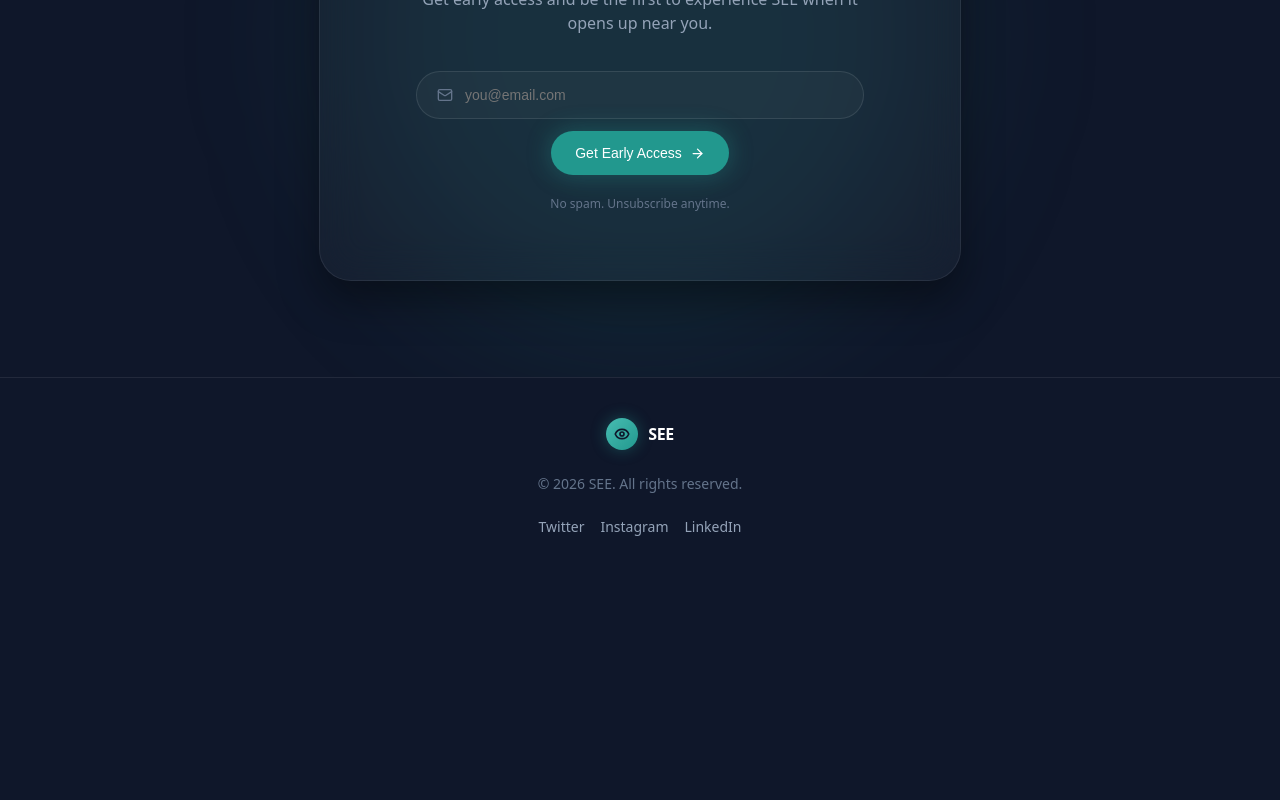
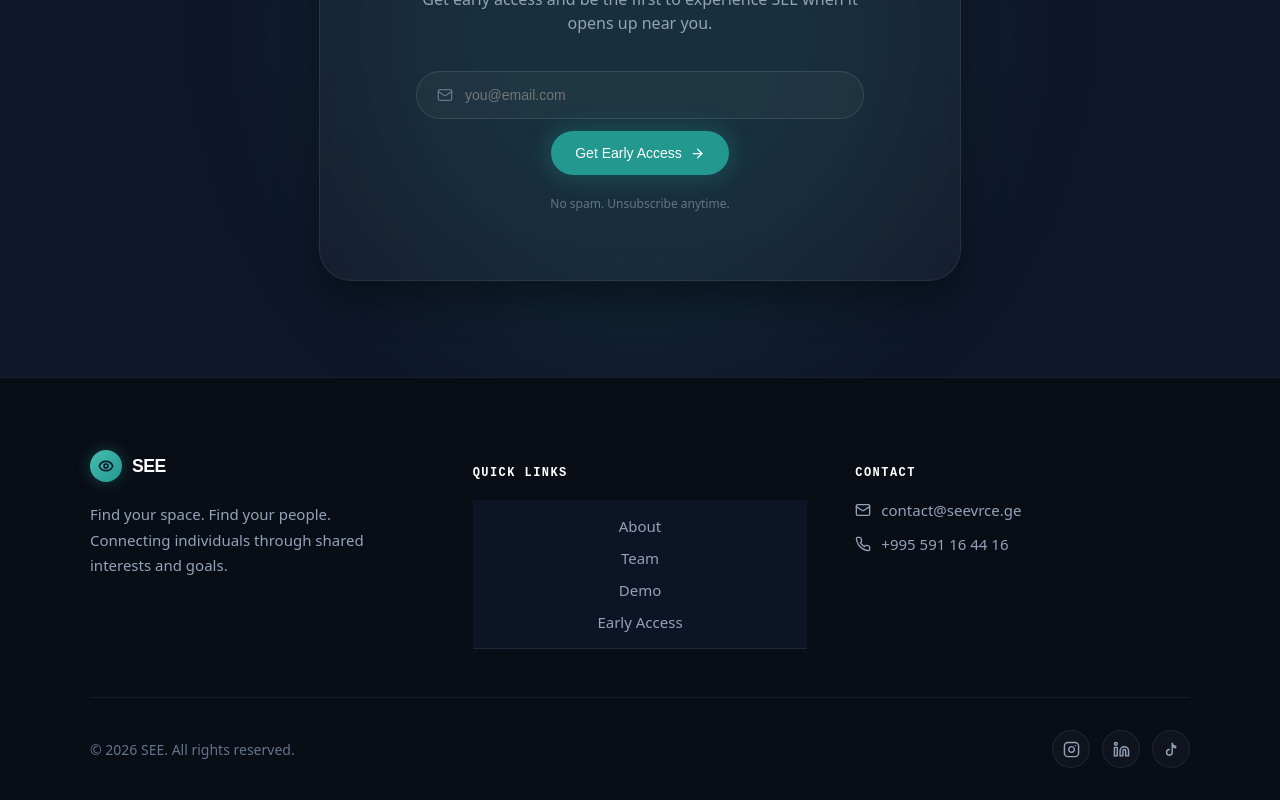
Before and after one commit to mealexandre/see-landing, a Next.js app in the folder see-landing/: page / in a window 1280 px wide. Shown: the part 6197-6997 px from the top of the page. Before the commit the page ends 6773 px from the top, so only its background shows below. Built offline with nearby package versions, Linux system fonts and the light colour scheme.

Commit message:
Fixed Footer social icons and updated component code

```diff
--- a/see-landing/components/Footer.tsx
+++ b/see-landing/components/Footer.tsx
@@ -1,56 +1,145 @@
 'use client';
 
-import { Eye } from 'lucide-react';
+import React from 'react';
+import { Eye, Mail } from 'lucide-react';
+
+/* TikTok Icon */
+function TikTokIcon({ size = 18, color = 'currentColor', strokeWidth = 2 }: { size?: number; color?: string; strokeWidth?: number }) {
+  return (
+    <svg width={size} height={size} viewBox="0 0 24 24" fill="none" stroke={color} strokeWidth={strokeWidth} strokeLinecap="round" strokeLinejoin="round">
+      <path d="M9 12a4 4 0 1 0 4 4V3a4.98 4.98 0 0 0 5 4.5" />
+      <path d="M14 7.5a5 5 0 0 0 4 2" />
+    </svg>
+  );
+}
+
+/* Instagram Icon */
+function InstagramIcon({ size = 18, color = 'currentColor', strokeWidth = 2 }: { size?: number; color?: string; strokeWidth?: number }) {
+  return (
+    <svg width={size} height={size} viewBox="0 0 24 24" fill="none" stroke={color} strokeWidth={strokeWidth} strokeLinecap="round" strokeLinejoin="round">
+      <rect width="20" height="20" x="2" y="2" rx="5" ry="5" />
+      <path d="M16 11.37A4 4 0 1 1 12.63 8 4 4 0 0 1 16 11.37z" />
+      <line x1="17.5" x2="17.51" y1="6.5" y2="6.5" />
+    </svg>
+  );
+}
+
+/* LinkedIn Icon */
+function LinkedInIcon({ size = 18, color = 'currentColor', strokeWidth = 2 }: { size?: number; color?: string; strokeWidth?: number }) {
+  return (
+    <svg width={size} height={size} viewBox="0 0 24 24" fill="none" stroke={color} strokeWidth={strokeWidth} strokeLinecap="round" strokeLinejoin="round">
+      <path d="M16 8a6 6 0 0 1 6 6v7h-4v-7a2 2 0 0 0-2-2 2 2 0 0 0-2 2v7h-4v-7a6 6 0 0 1 6-6z" />
+      <rect width="4" height="12" x="2" y="9" />
+      <circle cx="4" cy="4" r="2" />
+    </svg>
+  );
+}
+
+/* Phone Icon */
+function PhoneIcon({ size = 18, color = 'currentColor', strokeWidth = 2 }: { size?: number; color?: string; strokeWidth?: number }) {
+  return (
+    <svg width={size} height={size} viewBox="0 0 24 24" fill="none" stroke={color} strokeWidth={strokeWidth} strokeLinecap="round" strokeLinejoin="round">
+      <path d="M22 16.92v3a2 2 0 0 1-2.18 2 19.79 19.79 0 0 1-8.63-3.07 19.5 19.5 0 0 1-6-6 19.79 19.79 0 0 1-3.07-8.67A2 2 0 0 1 4.11 2h3a2 2 0 0 1 2 1.72 12.84 12.84 0 0 0 .7 2.81 2 2 0 0 1-.45 2.11L8.09 9.91a16 16 0 0 0 6 6l1.27-1.27a2 2 0 0 1 2.11-.45 12.84 12.84 0 0 0 2.81.7A2 2 0 0 1 22 16.92z" />
+    </svg>
+  );
+}
+
+const quickLinks = [
+  { label: 'About', href: '#about' },
+  { label: 'Team', href: '#team' },
+  { label: 'Demo', href: '#demo' },
+  { label: 'Early Access', href: '#waitlist' },
+];
+
+const contactDetails = [
+  { label: 'contact@seevrce.ge', href: 'mailto:contact@seevrce.ge', Icon: Mail },
+  { label: '+995 591 16 44 16', href: 'tel:+995591164416', Icon: PhoneIcon },
+];
+
+const socialLinks = [
+  { label: 'Instagram', href: 'https://instagram.com/seevrce', Icon: InstagramIcon },
+  { label: 'LinkedIn', href: 'https://linkedin.com/company/seevrce', Icon: LinkedInIcon },
+  { label: 'TikTok', href: 'https://tiktok.com/@seevrce', Icon: TikTokIcon },
+];
+
+function ColumnTitle({ label }: { label: string }) {
+  return (
+    <h4 style={{ fontFamily: 'monospace', fontSize: '12px', fontWeight: 600, letterSpacing: '0.12em', textTransform: 'uppercase', color: '#ffffff', marginBottom: '1.25rem' }}>
+      {label}
+    </h4>
+  );
+}
 
 export default function Footer() {
   const currentYear = new Date().getFullYear();
 
+  const scrollToTop = () => {
+    window.scrollTo({ top: 0, behavior: 'smooth' });
+  };
+
+  const handleNavClick = (e: React.MouseEvent<HTMLAnchorElement>, href: string) => {
+    e.preventDefault();
+    const element = document.querySelector(href);
+    if (element) {
+      element.scrollIntoView({ behavior: 'smooth' });
+    }
+  };
+
   return (
-    <footer style={{
-      backgroundColor: '#0f172a',
-      borderTop: '1px solid rgba(255, 255, 255, 0.08)',
-      padding: '2.5rem 1.5rem',
-      position: 'relative',
-      zIndex: 10
-    }}>
-      <div style={{
-        maxWidth: '1000px',
-        margin: '0 auto',
-        display: 'flex',
-        flexDirection: 'column',
-        gap: '1.5rem',
-        alignItems: 'center',
-        justifyContent: 'space-between'
-      }}>
-        {/* Logo */}
-        <div style={{ display: 'flex', alignItems: 'center', gap: '0.625rem' }}>
-          <div style={{
-            width: '32px',
-            height: '32px',
-            borderRadius: '50%',
-            display: 'flex',
-            alignItems: 'center',
-            justifyContent: 'center',
-            background: 'linear-gradient(to bottom right, #47bdb2, #22988e)',
-            boxShadow: '0 0 15px rgba(34, 152, 142, 0.4)'
-          }}>
+    <footer style={{ backgroundColor: '#090d16', borderTop: '1px solid rgba(255, 255, 255, 0.08)', padding: '4.5rem 1.5rem 2rem', position: 'relative', zIndex: 10, userSelect: 'none' }}>
+      <div style={{ maxWidth: '1100px', margin: '0 auto' }}>
+        <div style={{ display: 'grid', gridTemplateColumns: 'repeat(auto-fit, minmax(220px, 1fr))', gap: '3rem', paddingBottom: '3rem', borderBottom: '1px solid rgba(255, 255, 255, 0.06)' }}>
+
+          <div style={{ maxWidth: '320px' }}>
+            <button onClick={scrollToTop} aria-label="Scroll to top" style={{ display: 'flex', alignItems: 'center', gap: '0.625rem', background: 'none', border: 'none', padding: 0, marginBottom: '1.25rem', cursor: 'pointer' }}>
+              <div style={{ width: '32px', height: '32px', borderRadius: '50%', display: 'flex', alignItems: 'center', justifyContent: 'center', background: 'linear-gradient(to bottom right, #47bdb2, #22988e)', boxShadow: '0 0 15px rgba(34, 152, 142, 0.4)', flexShrink: 0 }}>
                 <Eye size={16} color="#0f172a" strokeWidth={2.5} />
               </div>
-          <span style={{ color: '#ffffff', fontWeight: 600, letterSpacing: '-0.025em' }}>
+              <span style={{ color: '#ffffff', fontWeight: 600, fontSize: '1.1rem', letterSpacing: '-0.025em' }}>
                 SEE
               </span>
+            </button>
+            <p style={{ color: '#94a3b8', fontSize: '0.9375rem', lineHeight: 1.7, margin: 0 }}>
+              Find your space. Find your people. Connecting individuals through shared interests and goals.
+            </p>
           </div>
 
-        {/* Copyright */}
+          <div>
+            <ColumnTitle label="Quick Links" />
+            <nav style={{ display: 'flex', flexDirection: 'column', gap: '0.75rem' }}>
+              {quickLinks.map((link) => (
+                <a key={link.label} href={link.href} onClick={(e) => handleNavClick(e, link.href)} style={{ color: '#94a3b8', textDecoration: 'none', fontSize: '0.9375rem', transition: 'color 0.2s ease', width: 'fit-content' }} onMouseOver={(e) => (e.currentTarget.style.color = '#47bdb2')} onMouseOut={(e) => (e.currentTarget.style.color = '#94a3b8')}>
+                  {link.label}
+                </a>
+              ))}
+            </nav>
+          </div>
+
+          <div>
+            <ColumnTitle label="Contact" />
+            <div style={{ display: 'flex', flexDirection: 'column', gap: '0.875rem' }}>
+              {contactDetails.map(({ label, href, Icon }) => (
+                <a key={label} href={href} style={{ display: 'flex', alignItems: 'center', gap: '0.625rem', color: '#94a3b8', textDecoration: 'none', fontSize: '0.9375rem', transition: 'color 0.2s ease', width: 'fit-content' }} onMouseOver={(e) => (e.currentTarget.style.color = '#47bdb2')} onMouseOut={(e) => (e.currentTarget.style.color = '#94a3b8')}>
+                  <Icon size={16} />
+                  <span>{label}</span>
+                </a>
+              ))}
+            </div>
+          </div>
+        </div>
+
+        <div style={{ display: 'flex', flexWrap: 'wrap', alignItems: 'center', justifyContent: 'space-between', gap: '1.25rem', paddingTop: '2rem' }}>
           <p style={{ color: '#64748b', fontSize: '0.875rem', margin: 0 }}>
             &copy; {currentYear} SEE. All rights reserved.
           </p>
 
-        {/* Social Links placeholder */}
-        <div style={{ display: 'flex', alignItems: 'center', gap: '1rem', fontSize: '0.875rem', color: '#94a3b8' }}>
-          <a href="#" style={{ color: 'inherit', textDecoration: 'none', transition: 'color 0.2s' }} onMouseOver={(e) => e.currentTarget.style.color = '#47bdb2'} onMouseOut={(e) => e.currentTarget.style.color = '#94a3b8'}>Twitter</a>
-          <a href="#" style={{ color: 'inherit', textDecoration: 'none', transition: 'color 0.2s' }} onMouseOver={(e) => e.currentTarget.style.color = '#47bdb2'} onMouseOut={(e) => e.currentTarget.style.color = '#94a3b8'}>Instagram</a>
-          <a href="#" style={{ color: 'inherit', textDecoration: 'none', transition: 'color 0.2s' }} onMouseOver={(e) => e.currentTarget.style.color = '#47bdb2'} onMouseOut={(e) => e.currentTarget.style.color = '#94a3b8'}>LinkedIn</a>
+          <div style={{ display: 'flex', alignItems: 'center', gap: '0.75rem' }}>
+            {socialLinks.map(({ label, href, Icon }) => (
+              <a key={label} href={href} target="_blank" rel="noopener noreferrer" aria-label={label} style={{ display: 'flex', alignItems: 'center', justifyContent: 'center', width: '36px', height: '36px', borderRadius: '50%', color: '#94a3b8', background: 'rgba(255, 255, 255, 0.03)', border: '1px solid rgba(255, 255, 255, 0.08)', backdropFilter: 'blur(20px)', transition: 'color 0.2s ease, border-color 0.2s ease, background 0.2s ease' }} onMouseOver={(e) => { e.currentTarget.style.color = '#47bdb2'; e.currentTarget.style.borderColor = 'rgba(71, 189, 178, 0.4)'; e.currentTarget.style.background = 'rgba(71, 189, 178, 0.08)'; }} onMouseOut={(e) => { e.currentTarget.style.color = '#94a3b8'; e.currentTarget.style.borderColor = 'rgba(255, 255, 255, 0.08)'; e.currentTarget.style.background = 'rgba(255, 255, 255, 0.03)'; }}>
+                <Icon size={17} />
+              </a>
+            ))}
+          </div>
         </div>
       </div>
     </footer>
```
Lines whose indentation alone changed are shown as unchanged.
